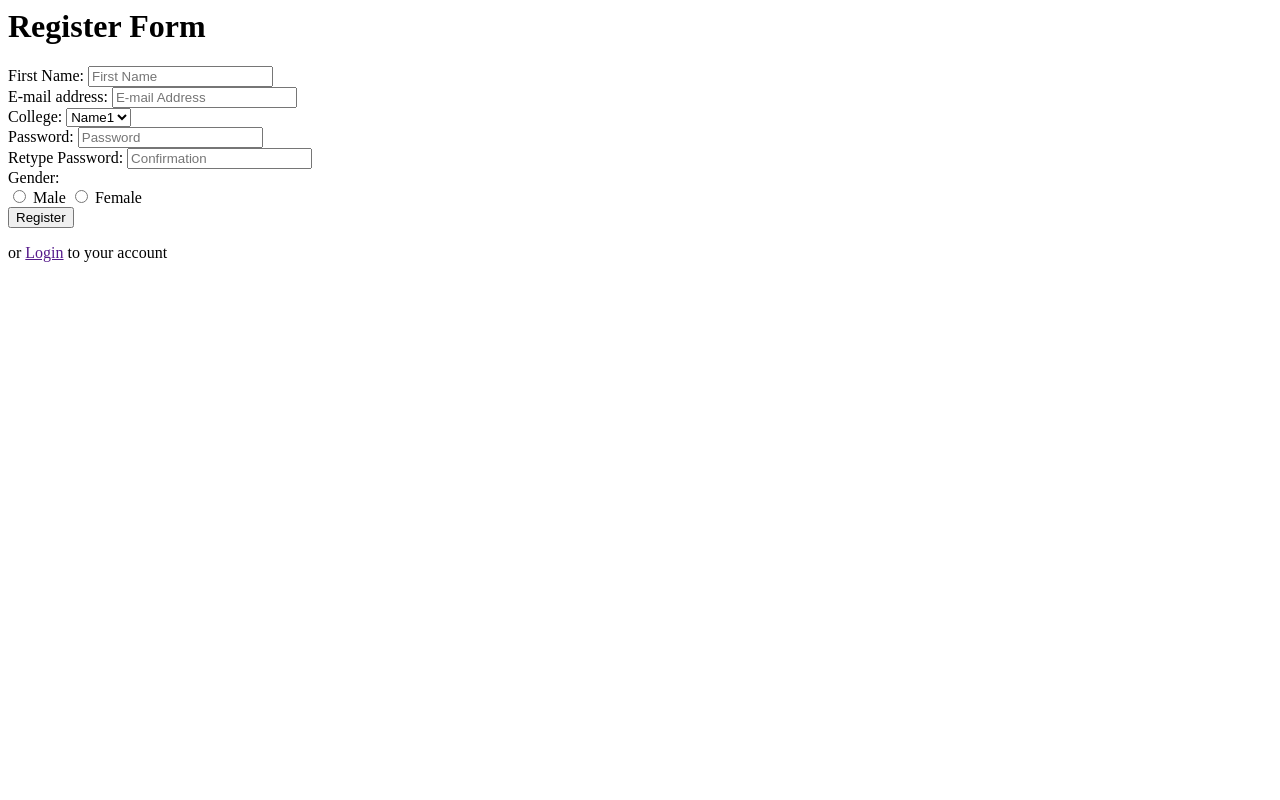
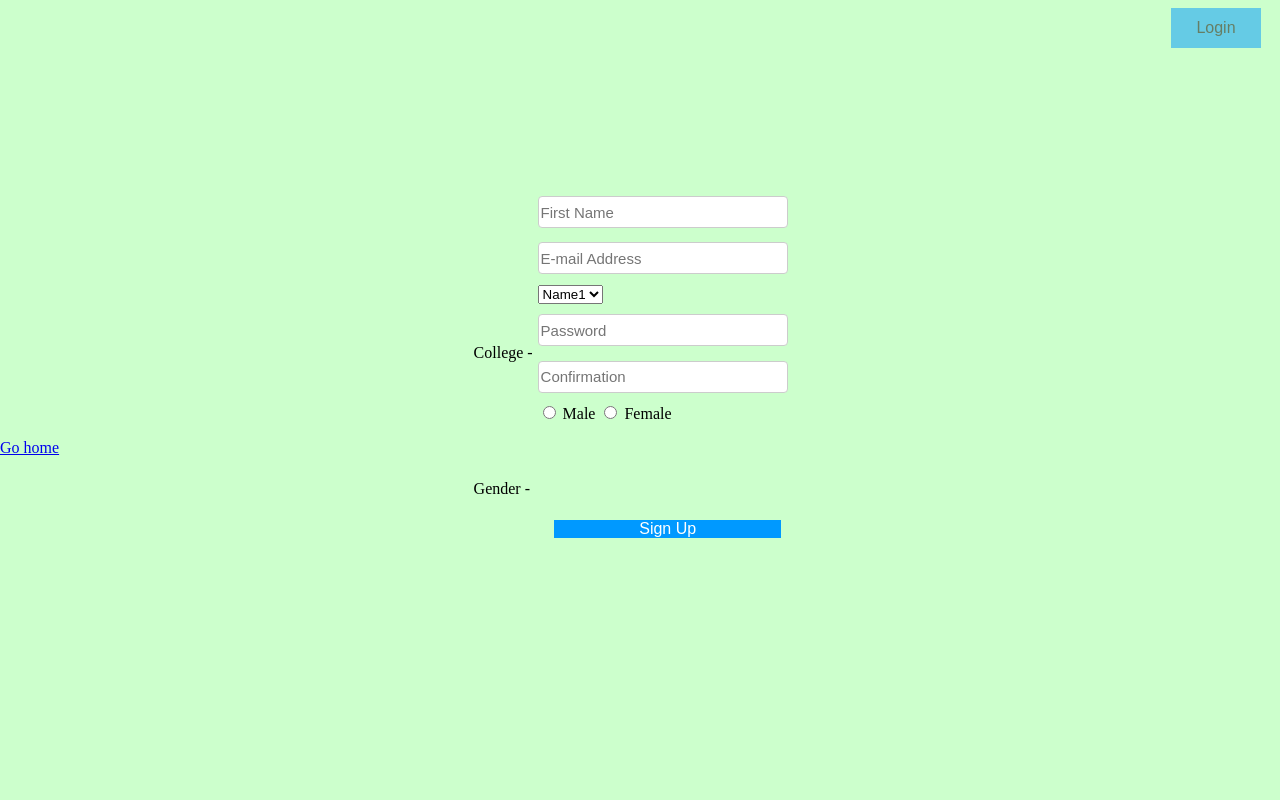
Before and after one commit to Vinayak-sophos/Project_2, a PHP site: template View/register_form.php in a window 1280 px wide. Run offline with PHP 8.4, Linux system fonts and the light colour scheme; the template is opened without the code that fills it, so the values that code supplies are empty; some libraries are stand-ins or nearby versions.

Commit message:
frontend for forms

```diff
--- a/View/register_form.php
+++ b/View/register_form.php
@@ -1,34 +1,90 @@
-<h1>Register Form</h1>
+<style>
+     input[type=text], input[type=password], input[type=email] {
+    font-size: 15px;
+    background : #fff;
+    height: 42px;
+    width:250px;
+    display: inline-block;
+    border: 1px solid #000;
+    border-radius: 2px;
+    box-sizing: border-box;
+}
+body{
+    background : #cfc;
+}
+.lgn{
+    width:7%;
+    height : 5%;
+    border: none;
+    color: white;
+    text-align: center;
+    text-decoration: none;
+    display: inline-block;
+    font-size: 16px;
+    position: absolute;
+    cursor: pointer;
+    background-color: #09f;
+    color: #000;
+    top:1%;
+    left:91.5%;
+    opacity: 0.5;
+    filter: alpha(opacity=50);
+    -webkit-transition-duration: 0.4s; /* Safari */
+    transition-duration: 0.4s;
+}
+.lgn:hover{
+    top:.6%;
+}
+#gn{
+  position : fixed;
+  top:60%;
+  left : 37%;
+}
+#clg{
+  position:fixed;
+  top:43%;
+  left:37%;
+}
+</style>
+<html>
+<body>
+  <link rel="stylesheet" href="<?php echo(CSS_PATH); ?>style.css">
 <form action="<?php echo(generate_url("personalize", "register")); ?>" method="post">
-      <div>
-        First Name: <input autocomplete="on" name="name" placeholder="First Name" type="text"/>
+      <div style="margin-left:42%; margin-top:15%; size=35;">
+        <input autocomplete="on" name="name" placeholder="First Name" type="text"/>
       </div>
-      <div>
-        E-mail address: <input autocomplete="on" name="email" placeholder="E-mail Address" type="email"/>
+      <div style="margin-left:42%; margin-top:.5%;">
+        <input autocomplete="on" name="email" placeholder="E-mail Address" type="email"/>
       </div>
-      College:
-      <select name="college">
+      <div id = "clg">College - </div>
+      <select name="college"style="margin-left:42%; margin-top:.5%; size=35;">
         <option value="c1">Name1</option>
         <option value="c2">Name2</option>
         <option value="c3">Name3</option>
         <option value="c4">Name4</option>
       </select>
-      <div>
-        Password: <input autocomplete="on" name="password" placeholder="Password" type="password"/>
+      <div style="margin-left:42%; margin-top:.5%;">
+        <input autocomplete="on" name="password" placeholder="Password" type="password"/>
+      </div>
+      <div style="margin-left:42%; margin-top:.5%;">
+        <input autocomplete="on" name="conformation" placeholder="Confirmation" type="password"/>
+      </div>
+      <div style="margin-left:42%; margin-top:.5%;">
+        <div id = "gn">Gender - </div>
+        <input type="radio" name="gender" value="Male" /> Male
+        <input type="radio" name="gender" value="Female" /> Female
       </div>
       <div>
-        Retype Password: <input autocomplete="on" name="conformation" placeholder="Confirmation" type="password"/>
-      </div>
-      Gender:
-      <br>
-        <input type="radio" name="gender" value="Male" /> Male
-        <input type="radio" name="gender" value="Female" /> Female
-      <div>
-          <button type="submit">
-                Register
-          </button>
+          <button type="submit" class = "button button2">
+                  Sign Up
+            </button>
       </div>
 </form>
 <div>
-    or <a href=<?php echo(generate_url("personalize", "login_form")); ?>>Login</a> to your account
+    <a href=<?php echo(generate_url("personalize", "login_form")); ?>><button class = "lgn">Login</button></a>
 </div>
+<div>
+  <a href = "../index.php">Go home</a>
+</div>
+</body>
+</html>
--- a/css/style.css
+++ b/css/style.css
@@ -78,9 +78,8 @@ display:none;
     background-color: #ff33cc;
     color: white;
 }
-
 .button2{
-  padding: 15px 80px;
+  padding: 0px 85px;
   background-color: #09f;
   color: #fff;
   top:520px;
@@ -125,3 +124,23 @@ display:none;
   left: 100px;
   top : 20px;
 }
+#email1{
+ height: 200px;
+    width: 400px;
+    background: lightgreen ;
+    margin: 100px auto 0;
+}
+input[type=text], input[type=password], input[type=email] {
+    font-size: 15px;
+    background : #fff;
+    height: 32px;
+    width:250px;
+    margin: 4px 0;
+    display: inline-block;
+    border: 1px solid #ccc;
+    border-radius: 4px;
+    box-sizing: border-box;
+}
+.name{
+
+}
```
Also changed, not shown: View/header_home.php (+9 -4 lines), View/login_form.php (+55 -8 lines), css/style1.css (added, +44 -0 lines).
